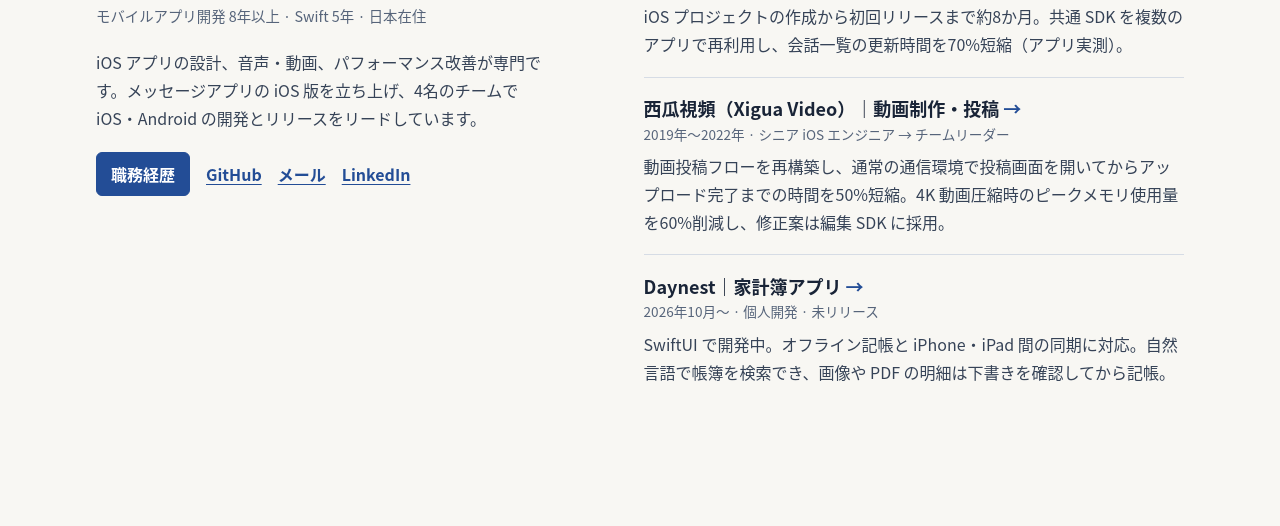
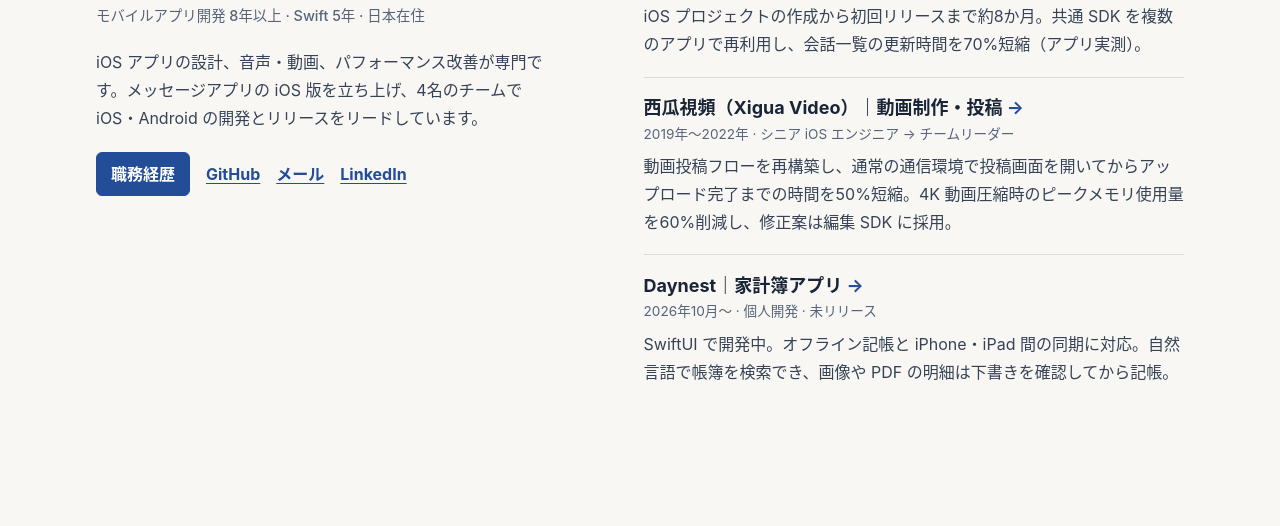
Before and after one commit to Jack--Ma/jack--ma.github.io, a plain HTML site: page index.html in a window 1280 px wide. Shown: the part 274-800 px from the top of the page. Drawn offline with Linux system fonts and the light colour scheme.

Commit message:
统一三语页面的英文字体并关闭移动端文字自动缩放
Co-Authored-By: Claude Fable 5.2 <noreply@anthropic.com>

```diff
--- a/styles.css
+++ b/styles.css
@@ -10,12 +10,14 @@
   --accent-text: #fff;
   font-family: "Inter", -apple-system, BlinkMacSystemFont, "PingFang SC", "Microsoft YaHei", sans-serif;
   line-height: 1.75;
+  -webkit-text-size-adjust: 100%;
+  text-size-adjust: 100%;
   background: var(--paper);
   color: var(--text);
 }
 
 :root:lang(ja) {
-  font-family: "Hiragino Sans", Meiryo, "Yu Gothic UI", "Yu Gothic", "Noto Sans CJK JP", sans-serif;
+  font-family: "Inter", -apple-system, BlinkMacSystemFont, "Hiragino Sans", Meiryo, "Yu Gothic UI", "Yu Gothic", "Noto Sans CJK JP", sans-serif;
 }
 
 :root[data-theme="light"] { color-scheme: light; }
```
